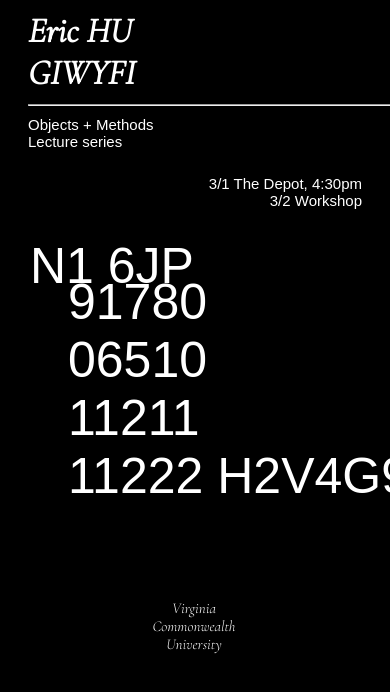
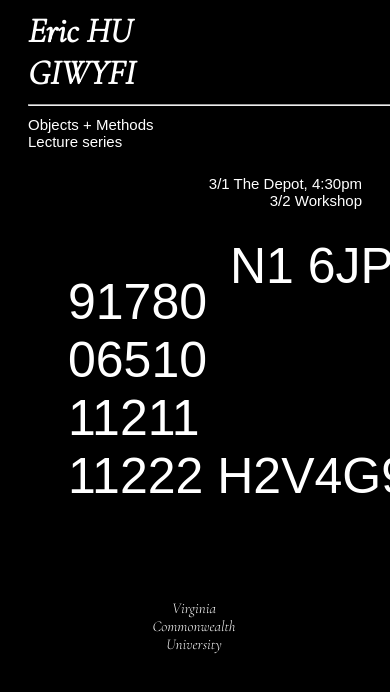
Before and after one commit to Matildezzz/gp_p8, a plain HTML site: page index.html in a window 390 px wide. Shown: the top 692 px of the page. Drawn offline with Linux system fonts and the light colour scheme; a web font is replaced by a local one.

Commit message:
Update index.html

```diff
--- a/index.html
+++ b/index.html
@@ -210,7 +210,7 @@
                 position: relative;
                 margin: 0px;
                 top: -268px;
-                left: 22px;
+                left: 222px;
                 width: fit-content;
             }
         }
```
